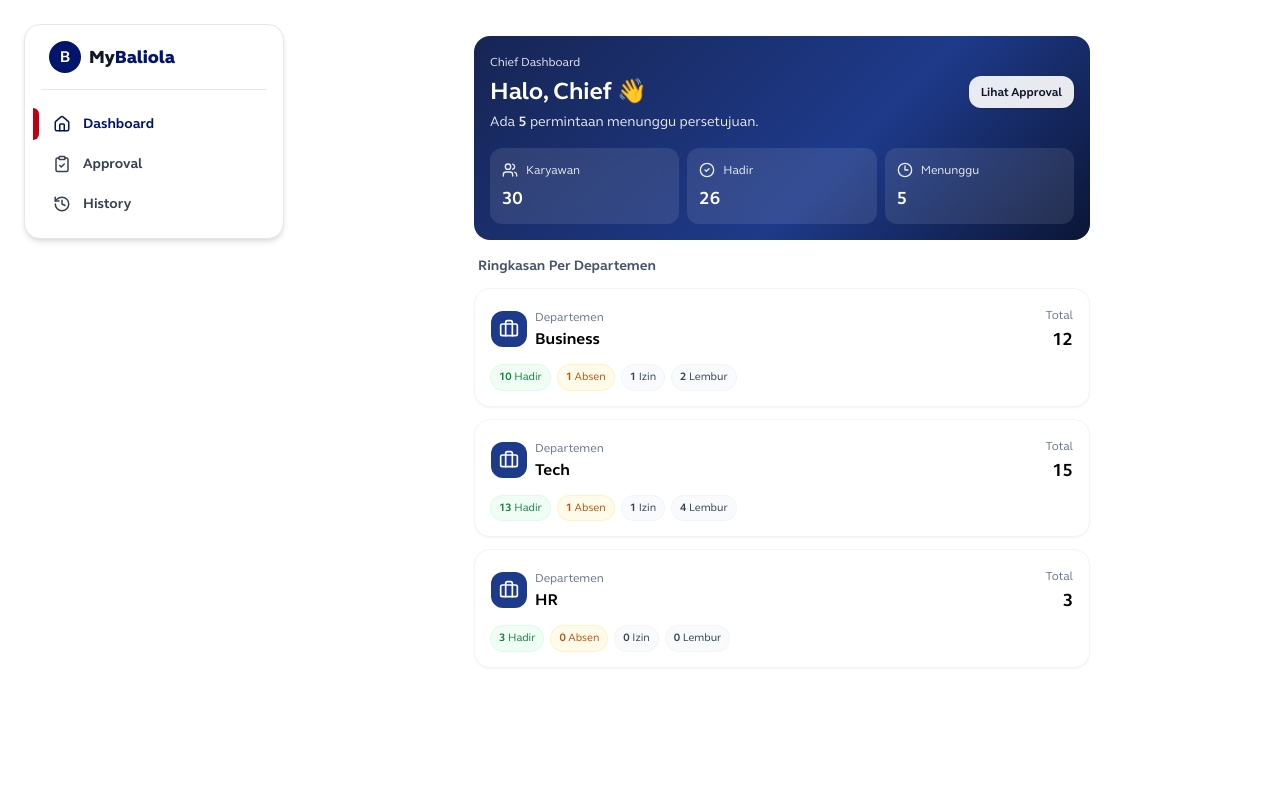
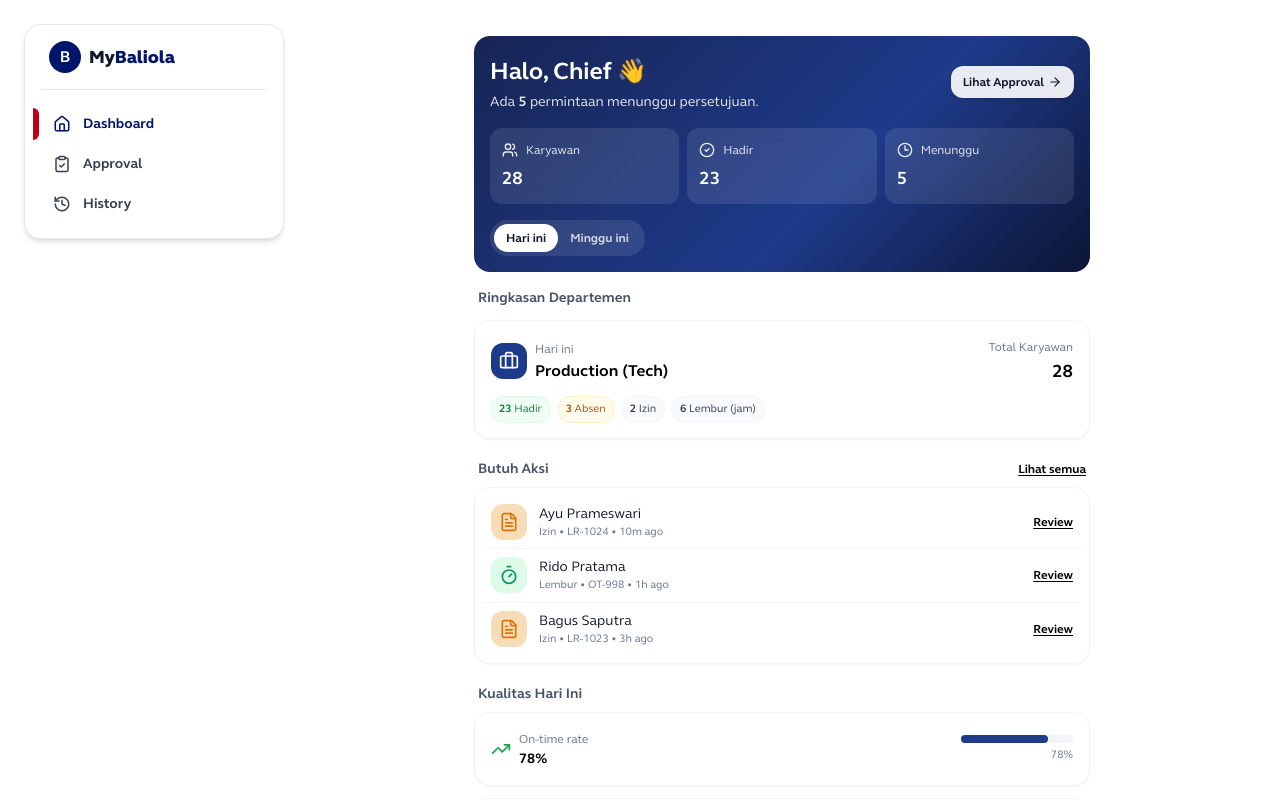
Before and after one commit to denasatwika/Lanjutan-Project-SI, a Next.js app: page /chief/dashboard in a window 1280 px wide. Shown: the top 800 px of the page. Built offline with nearby package versions, Linux system fonts and the light colour scheme.

Commit message:
Chief Features Done (Overview)

```diff
--- a/src/app/(chief)/chief/dashboard/page.tsx
+++ b/src/app/(chief)/chief/dashboard/page.tsx
@@ -1,12 +1,12 @@
 // app/(chief)/chief/page.tsx
 'use client'
 
-import { useMemo } from 'react'
-import { Users, Briefcase, Clock3, CheckCircle2 } from 'lucide-react'
+import { useMemo, useState } from 'react'
+import { Users, Briefcase, Clock3, CheckCircle2, ArrowRight, FileText, Timer, TrendingUp } from 'lucide-react'
 import Link from 'next/link'
 import clsx from 'clsx'
 
-/** Navy tokens (kept inline so you can tweak quickly) */
+/** Navy tokens */
 const NAVY = {
   50:  '#eef2ff',
   100: '#e0e7ff',
@@ -16,38 +16,60 @@ const NAVY = {
   800: '#0b1535',
 }
 
-type DeptKey = 'Business' | 'Tech' | 'HR'
+type Mode = 'today' | 'week'
 
-type DeptStat = {
-  dept: DeptKey
-  total: number
-  hadir: number
-  absen: number
-  izin: number
-  lembur: number
+/** ===== MOCK DATA (ganti nanti dari API) ===== */
+const MOCK = {
+  deptName: 'Production (Tech)',
+  top: {
+    totalKaryawan: 28,
+    totalHadirToday: 23,
+    pendingToApprove: 5,
+  },
+  today: {
+    hadir: 23,
+    izin: 2,
+    lemburJam: 6,
+  },
+  week: {
+    hadir: 132, // akumulasi 7 hari
+    izin: 8,
+    lemburJam: 42,
+  },
+  approvalsPreview: [
+    { id: 'LR-1024', kind: 'leave' as const, name: 'Ayu Prameswari', submittedAt: '10m ago' },
+    { id: 'OT-998',  kind: 'overtime' as const, name: 'Rido Pratama', submittedAt: '1h ago' },
+    { id: 'LR-1023', kind: 'leave' as const, name: 'Bagus Saputra', submittedAt: '3h ago' },
+  ],
+  quality: {
+    onTimeRate: 0.78,           // 78% on-time
+    avgOvertimeHoursThisWeek: 1.5,
+    topOvertimeThisWeek: [
+      { name: 'Rido Pratama', hours: 6.5 },
+      { name: 'Dewi K.', hours: 5 },
+      { name: 'Iqbal S.', hours: 4.5 },
+    ],
+  },
 }
-
-const MOCK_DEPTS: DeptStat[] = [
-  { dept: 'Business', total: 12, hadir: 10, absen: 1, izin: 1, lembur: 2 },
-  { dept: 'Tech',     total: 15, hadir: 13, absen: 1, izin: 1, lembur: 4 },
-  { dept: 'HR',       total:  3, hadir:  3, absen: 0, izin: 0, lembur: 0 },
-]
-
-const MOCK_PENDING_TO_APPROVE = 5 // you can wire to state/api
+/** ============================================ */
 
 export default function ChiefDashboard() {
-  const totalKaryawan = useMemo(
-    () => MOCK_DEPTS.reduce((a, d) => a + d.total, 0),
-    []
+  const [mode, setMode] = useState<Mode>('today')
+
+  const totalKaryawan = MOCK.top.totalKaryawan
+  const totalHadir = useMemo(
+    () => (mode === 'today' ? MOCK.today.hadir : MOCK.week.hadir),
+    [mode]
   )
-  const totalHadir = useMemo(
-    () => MOCK_DEPTS.reduce((a, d) => a + d.hadir, 0),
-    []
-  )
+  const pending = MOCK.top.pendingToApprove
+
+  const izin = mode === 'today' ? MOCK.today.izin : MOCK.week.izin
+  const lembur = mode === 'today' ? MOCK.today.lemburJam : MOCK.week.lemburJam
+  const absen = Math.max(0, totalKaryawan - (mode === 'today' ? (MOCK.today.hadir + MOCK.today.izin) : 0))
 
   return (
     <main className="mx-auto w-full max-w-[640px] p-3 pb-24">
-      {/* Top hero card (no PageHeader) */}
+      {/* Top hero card */}
       <section
         className="relative overflow-hidden rounded-2xl p-4 text-white"
         style={{
@@ -56,48 +78,120 @@ export default function ChiefDashboard() {
       >
         <div className="flex items-center justify-between">
           <div>
-            <p className="text-xs/5 opacity-90">Chief Dashboard</p>
             <h1 className="mt-1 text-2xl font-bold">Halo, Chief 👋</h1>
             <p className="mt-1 text-sm/5 opacity-90">
-              Ada <span className="font-semibold">{MOCK_PENDING_TO_APPROVE}</span> permintaan menunggu persetujuan.
+              Ada <span className="font-semibold">{pending}</span> permintaan menunggu persetujuan.
             </p>
           </div>
           <Link
             href="/chief/approval"
-            className="rounded-xl bg-white/90 px-3 py-2 text-xs font-semibold text-slate-900 shadow hover:bg-white"
+            className="inline-flex items-center gap-1 rounded-xl bg-white/90 px-3 py-2 text-xs font-semibold text-slate-900 shadow hover:bg-white"
           >
-            Lihat Approval
+            Lihat Approval <ArrowRight className="size-3.5" />
           </Link>
         </div>
 
-        {/* Quick stats strip */}
-        <div className="mt-4 grid grid-cols-3 gap-2">
-          <MiniStat
-            icon={<Users className="size-4" />}
-            label="Karyawan"
-            value={totalKaryawan}
-          />
-          <MiniStat
-            icon={<CheckCircle2 className="size-4" />}
-            label="Hadir"
-            value={totalHadir}
-          />
-          <MiniStat
-            icon={<Clock3 className="size-4" />}
-            label="Menunggu"
-            value={MOCK_PENDING_TO_APPROVE}
-          />
+        {/* Mini stats */}
+        <div className="mt-4 mb-2 grid grid-cols-3 gap-2">
+          <MiniStat icon={<Users className="size-4" />} label="Karyawan" value={totalKaryawan} />
+          <MiniStat icon={<CheckCircle2 className="size-4" />} label="Hadir" value={totalHadir} />
+          <MiniStat icon={<Clock3 className="size-4" />} label="Menunggu" value={pending} />
+        </div>
+
+        {/* Mode switch */}
+        <div className="mt-2 inline-flex rounded-full bg-white/10 p-1">
+          <ModeChip active={mode === 'today'} onClick={() => setMode('today')}>Hari ini</ModeChip>
+          <ModeChip active={mode === 'week'} onClick={() => setMode('week')}>Minggu ini</ModeChip>
         </div>
       </section>
 
-      {/* Department cards */}
+      {/* Departemen summary */}
       <section className="mt-4 space-y-3">
-        <h2 className="px-1 text-sm font-semibold text-slate-600">Ringkasan Per Departemen</h2>
-        {MOCK_DEPTS.map((d) => (
-          <DeptCard key={d.dept} stat={d} />
-        ))}
+        <h2 className="px-1 text-sm font-semibold text-slate-600">Ringkasan Departemen</h2>
+        <DeptCard
+          stat={{
+            dept: MOCK.deptName,
+            total: totalKaryawan,
+            hadir: mode === 'today' ? MOCK.today.hadir : undefined,
+            absen: mode === 'today' ? absen : undefined,
+            izin,
+            lembur,
+            mode,
+          }}
+        />
+      </section>
+
+      {/* Approvals preview */}
+      <section className="mt-5">
+        <div className="mb-2 flex items-center justify-between px-1">
+          <h2 className="text-sm font-semibold text-slate-600">Butuh Aksi</h2>
+          <Link href="/chief/approval" className="text-xs font-semibold text-[--B-800] underline underline-offset-2">
+            Lihat semua
+          </Link>
+        </div>
+        <div className="rounded-2xl border border-slate-100 bg-white p-2 shadow-sm">
+          {MOCK.approvalsPreview.map((a, idx) => (
+            <ApprovalItem key={a.id} {...a} last={idx === MOCK.approvalsPreview.length - 1} />
+          ))}
+        </div>
+      </section>
+
+      {/* Quality signals */}
+      <section className="mt-5">
+        <h2 className="mb-2 px-1 text-sm font-semibold text-slate-600">Kualitas Hari Ini</h2>
+        <div className="grid grid-cols-1 gap-3">
+          <Card>
+            <div className="flex items-center justify-between">
+              <div className="flex items-center gap-2">
+                <TrendingUp className="size-5 text-green-600" />
+                <div>
+                  <p className="text-xs/5 text-slate-500">On-time rate</p>
+                  <p className="text-sm font-semibold">{Math.round(MOCK.quality.onTimeRate * 100)}%</p>
+                </div>
+              </div>
+              <Progress value={Math.round(MOCK.quality.onTimeRate * 100)} />
+            </div>
+          </Card>
+
+          <Card>
+            <div className="flex items-center justify-between">
+              <div className="flex items-center gap-2">
+                <Timer className="size-5 text-amber-600" />
+                <div>
+                  <p className="text-xs/5 text-slate-500">Rata-rata lembur minggu ini</p>
+                  <p className="text-sm font-semibold">{MOCK.quality.avgOvertimeHoursThisWeek} jam / orang</p>
+                </div>
+              </div>
+            </div>
+            <div className="mt-3">
+              <p className="mb-1 text-xs/5 text-slate-500">Top lembur minggu ini</p>
+              <ul className="space-y-1">
+                {MOCK.quality.topOvertimeThisWeek.map((t, i) => (
+                  <li key={i} className="flex items-center justify-between text-sm">
+                    <span className="truncate">{t.name}</span>
+                    <span className="font-semibold">{t.hours} jam</span>
+                  </li>
+                ))}
+              </ul>
+            </div>
+          </Card>
+        </div>
       </section>
     </main>
+  )
+}
+
+function ModeChip({ active, onClick, children }: { active?: boolean; onClick?: () => void; children: React.ReactNode }) {
+  return (
+    <button
+      onClick={onClick}
+      className={clsx(
+        'px-3 py-1.5 text-xs font-semibold rounded-full',
+        active ? 'bg-white text-slate-900' : 'text-white/80 hover:text-white'
+      )}
+    >
+      {children}
+    </button>
   )
 }
 
@@ -121,7 +215,8 @@ function MiniStat({
   )
 }
 
-function DeptPill({ n, label, tone = 'default' }: { n: number; label: string; tone?: 'default' | 'good' | 'warn' }) {
+function DeptPill({ n, label, tone = 'default' }: { n: number | undefined; label: string; tone?: 'default' | 'good' | 'warn' }) {
+  if (n === undefined) return null
   const toneClass = clsx(
     'rounded-full px-2 py-1 text-[11px] font-medium',
     tone === 'good' && 'bg-green-50 text-green-700 ring-1 ring-green-100',
@@ -135,7 +230,12 @@ function DeptPill({ n, label, tone = 'default' }: { n: number; label: string; to
   )
 }
 
-function DeptCard({ stat }: { stat: DeptStat }) {
+function DeptCard({
+  stat,
+}: {
+  stat: { dept: string; total: number; hadir?: number; absen?: number; izin: number; lembur: number; mode: Mode }
+}) {
+  const subtitle = stat.mode === 'today' ? 'Hari ini' : 'Minggu ini'
   return (
     <div className="rounded-2xl border border-slate-100 bg-white p-4 shadow-sm">
       <div className="flex items-center justify-between">
@@ -147,22 +247,69 @@ function DeptCard({ stat }: { stat: DeptStat }) {
             <Briefcase className="size-5" />
           </div>
           <div>
-            <p className="text-xs/5 text-slate-500">Departemen</p>
+            <p className="text-xs/5 text-slate-500">{subtitle}</p>
             <h3 className="text-base font-semibold">{stat.dept}</h3>
           </div>
         </div>
         <div className="text-right">
-          <p className="text-xs/5 text-slate-500">Total</p>
+          <p className="text-xs/5 text-slate-500">Total Karyawan</p>
           <p className="text-lg font-bold">{stat.total}</p>
         </div>
       </div>
 
       <div className="mt-3 flex flex-wrap gap-2">
-        <DeptPill n={stat.hadir} label="Hadir" tone="good" />
-        <DeptPill n={stat.absen} label="Absen" tone="warn" />
+        {stat.hadir !== undefined && <DeptPill n={stat.hadir} label="Hadir" tone="good" />}
+        {stat.absen !== undefined && <DeptPill n={stat.absen} label="Absen" tone="warn" />}
         <DeptPill n={stat.izin} label="Izin" />
-        <DeptPill n={stat.lembur} label="Lembur" />
+        <DeptPill n={stat.lembur} label={stat.mode === 'today' ? 'Lembur (jam)' : 'Lembur (jam/minggu)'} />
       </div>
     </div>
   )
 }
+
+function ApprovalItem({
+  id, kind, name, submittedAt, last,
+}: {
+  id: string
+  kind: 'leave' | 'overtime'
+  name: string
+  submittedAt: string
+  last?: boolean
+}) {
+  const iconBg = kind === 'leave' ? '#F7DDB7' : '#DCFCE7'
+  return (
+    <div className={clsx('flex items-center gap-3 p-2', !last && 'border-b border-slate-100')}>
+      <div className="grid size-9 place-items-center rounded-xl" style={{ background: iconBg }}>
+        {kind === 'leave' ? <FileText className="size-5 text-amber-600" /> : <Timer className="size-5 text-emerald-600" />}
+      </div>
+      <div className="min-w-0 grow">
+        <p className="truncate text-sm font-medium text-slate-900">{name}</p>
+        <p className="text-[11px] text-slate-500">
+          {kind === 'leave' ? 'Izin' : 'Lembur'} • {id} • {submittedAt}
+        </p>
+      </div>
+      <Link href="/chief/approval" className="text-xs font-semibold text-[--B-800] underline underline-offset-2">
+        Review
+      </Link>
+    </div>
+  )
+}
+
+function Card({ children }: { children: React.ReactNode }) {
+  return <div className="rounded-2xl border border-slate-100 bg-white p-4 shadow-sm">{children}</div>
+}
+
+function Progress({ value }: { value: number }) {
+  const v = Math.max(0, Math.min(100, value))
+  return (
+    <div className="w-28">
+      <div className="h-2 w-full rounded-full bg-slate-100">
+        <div
+          className="h-2 rounded-full"
+          style={{ width: `${v}%`, background: NAVY[600] }}
+        />
+      </div>
+      <div className="mt-1 text-right text-[11px] text-slate-500">{v}%</div>
+    </div>
+  )
+}
```
Also changed, not shown: src/app/(chief)/chief/approval/page.tsx (+8 -2 lines), src/app/(chief)/chief/history/page.tsx (+8 -2 lines).
